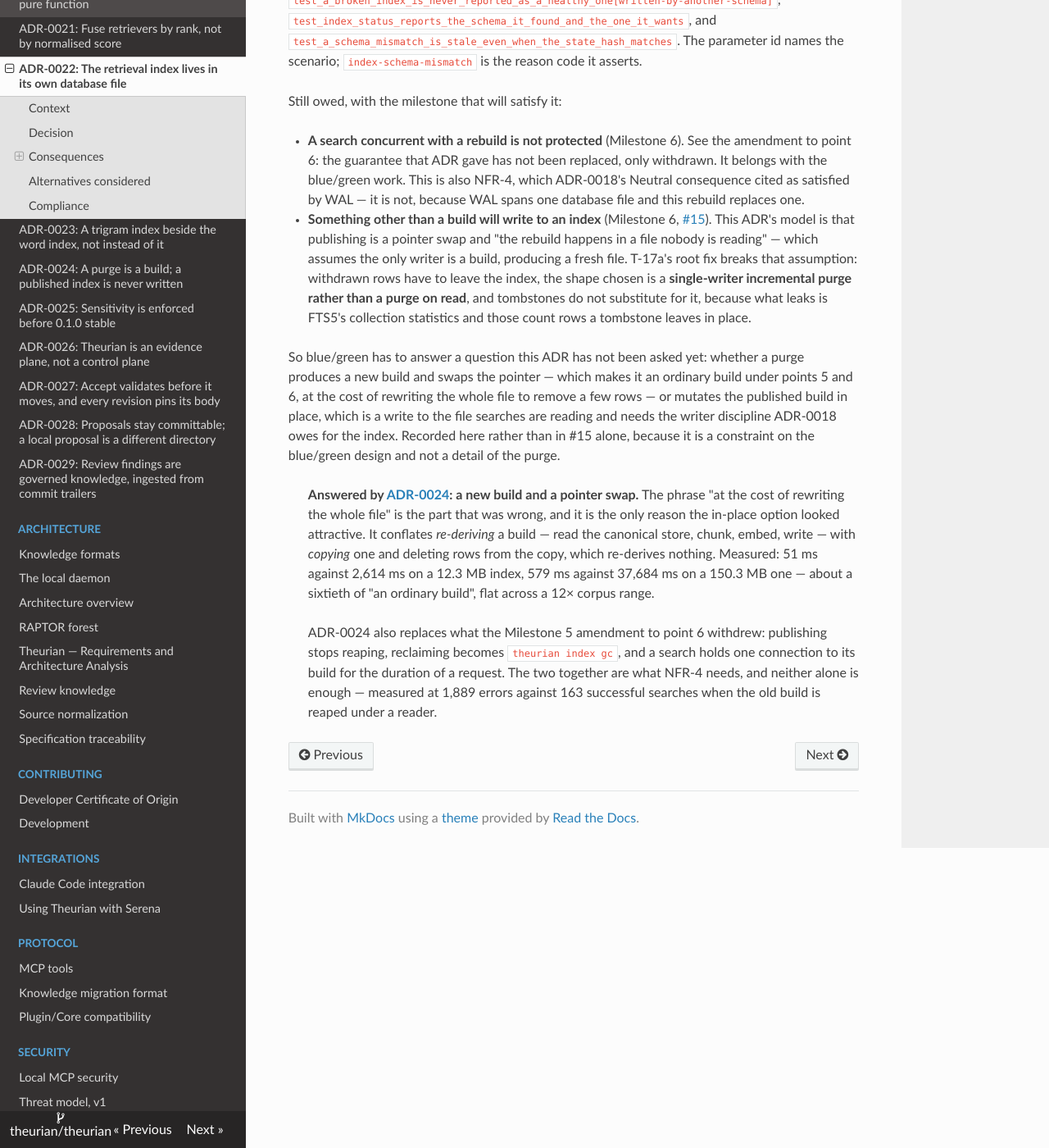
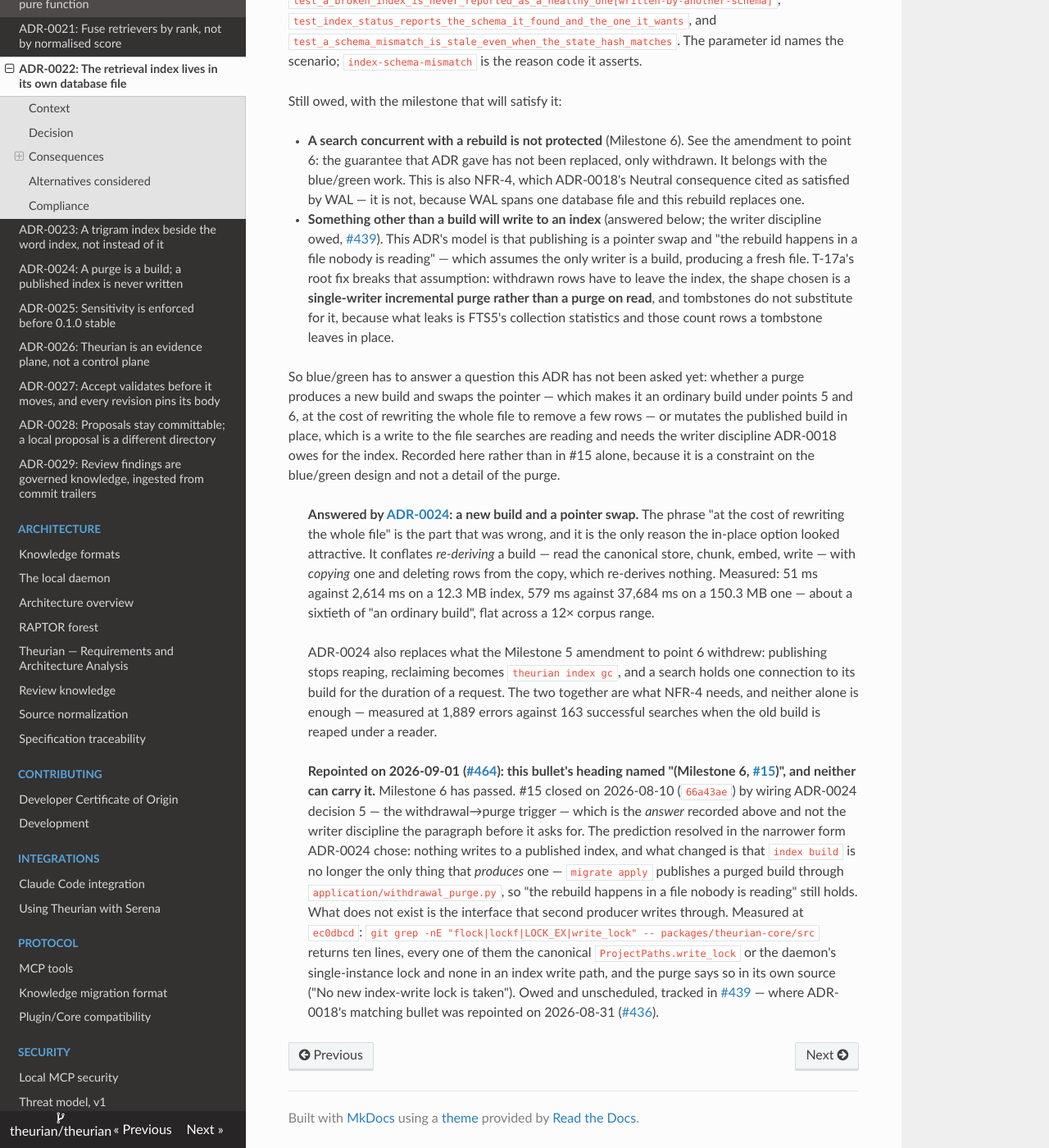
Before and after one commit to theurian/theurian, an MkDocs documentation site: the page built from docs/adr/0022-index-lives-in-its-own-database.md, in a window 1280 px wide and 1400 px high, scrolled down 3412 px. Shown: the whole window at 82% size. Built offline with MkDocs 1.6.1, drawn with Linux system fonts in a browser that asks for light colours.

Commit message:
docs(adr): classify the remaining dead-#15 cites in ADR-0022, ADR-0023 and ADR-0008
The doc-side remainder of the closed-owner class, outside ADR-0018 and ADR-0024.
Each of the four cites is classified by what #15's closure actually shipped
(`66a43ae`, 2026-08-10: the withdrawal->purge trigger, ADR-0024 decision 5 wired)
against what is still owed, rather than repointed uniformly.

ADR-0022's "Something other than a build will write to an index" was the one dead
*owner* cite: it sat under "Still owed" naming "(Milestone 6, #15)", both of them
unable to carry it. The heading now names #439 and a dated note records what the
bullet named, why that tracker is dead, and how the prediction actually resolved
-- nothing writes to a published index; what changed is that `index build` is no
longer the only thing that produces one. Re-measured at `ec0dbcd`:
`git grep -nE "flock|lockf|LOCK_EX|write_lock" -- packages/theurian-core/src`
returns ten lines, all canonical write lock or daemon single-instance lock, none
in an index write path, so the interface is owed and #439 owns it.

ADR-0023's two cites and ADR-0008's are history, and were wrong only in tense:
they described the purge as future work in the present tense. Tensed and pointed
at the shipped mechanism, `application/withdrawal_purge.py`, with the residuals
the code actually records -- a request in flight at the pointer swap, and a purge
that failed and tainted the pointer. No repoint, because nothing here is owed.

ADR-0021's two `#15` cites came back with the same population key and are left
alone deliberately: the first is a dated record of what was tracked in Milestone
5, and the paragraph directly beneath it is the "Resolved in Milestone 6" note
that retracts it.

Closes #464.

Signed-off-by: Take Uchida <utchy@graphnote-design.com>

```diff
--- a/docs/adr/0022-index-lives-in-its-own-database.md
+++ b/docs/adr/0022-index-lives-in-its-own-database.md
@@ -158,8 +158,9 @@ Still owed, with the milestone that will satisfy it:
   withdrawn. It belongs with the blue/green work. This is also NFR-4, which
   ADR-0018's Neutral consequence cited as satisfied by WAL — it is not, because
   WAL spans one database file and this rebuild replaces one.
-- **Something other than a build will write to an index** (Milestone 6,
-  [#15](https://github.com/theurian/theurian/issues/15)). This ADR's model is
+- **Something other than a build will write to an index** (answered below; the
+  writer discipline owed,
+  [#439](https://github.com/theurian/theurian/issues/439)). This ADR's model is
   that publishing is a pointer swap and "the rebuild happens in a file nobody is
   reading" — which assumes the only writer is a build, producing a fresh file.
   T-17a's root fix breaks that assumption: withdrawn rows have to leave the
@@ -191,3 +192,25 @@ Still owed, with the milestone that will satisfy it:
   > two together are what NFR-4 needs, and neither alone is enough — measured at
   > 1,889 errors against 163 successful searches when the old build is reaped
   > under a reader.
+
+  > **Repointed on 2026-09-01
+  > ([#464](https://github.com/theurian/theurian/issues/464)): this bullet's
+  > heading named "(Milestone 6,
+  > [#15](https://github.com/theurian/theurian/issues/15))", and neither can
+  > carry it.** Milestone 6 has passed. #15 closed on 2026-08-10 (`66a43ae`) by
+  > wiring ADR-0024 decision 5 — the withdrawal→purge trigger — which is the
+  > *answer* recorded above and not the writer discipline the paragraph before it
+  > asks for. The prediction resolved in the narrower form ADR-0024 chose:
+  > nothing writes to a published index, and what changed is that `index build`
+  > is no longer the only thing that *produces* one — `migrate apply` publishes a
+  > purged build through `application/withdrawal_purge.py`, so "the rebuild
+  > happens in a file nobody is reading" still holds. What does not exist is the
+  > interface that second producer writes through. Measured at `ec0dbcd`:
+  > `git grep -nE "flock|lockf|LOCK_EX|write_lock" -- packages/theurian-core/src`
+  > returns ten lines, every one of them the canonical `ProjectPaths.write_lock`
+  > or the daemon's single-instance lock and none in an index write path, and the
+  > purge says so in its own source ("No new index-write lock is taken"). Owed
+  > and unscheduled, tracked in
+  > [#439](https://github.com/theurian/theurian/issues/439) — where ADR-0018's
+  > matching bullet was repointed on 2026-08-31
+  > ([#436](https://github.com/theurian/theurian/issues/436)).
```
Also changed, not shown: docs/adr/0008-raptor-forest.md (+7 -2 lines), docs/adr/0023-trigram-index-beside-the-word-index.md (+19 -3 lines).
